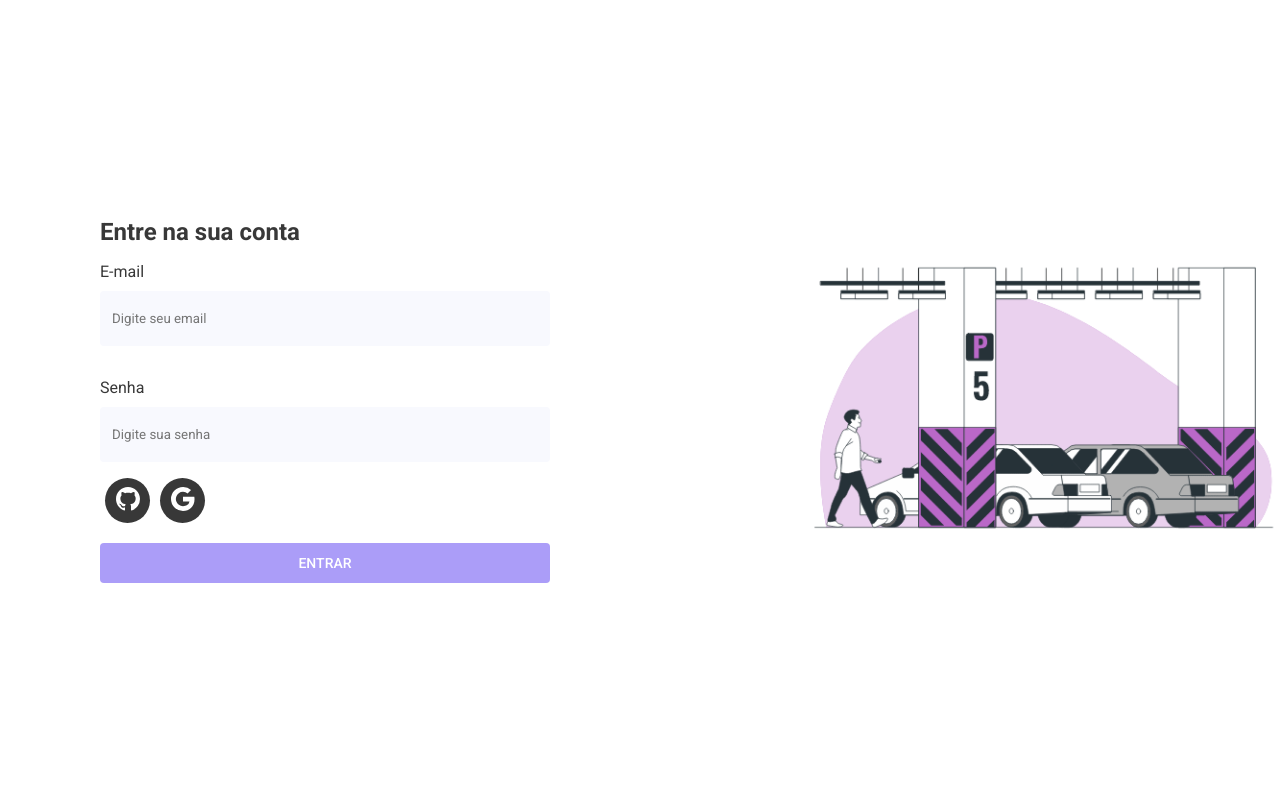
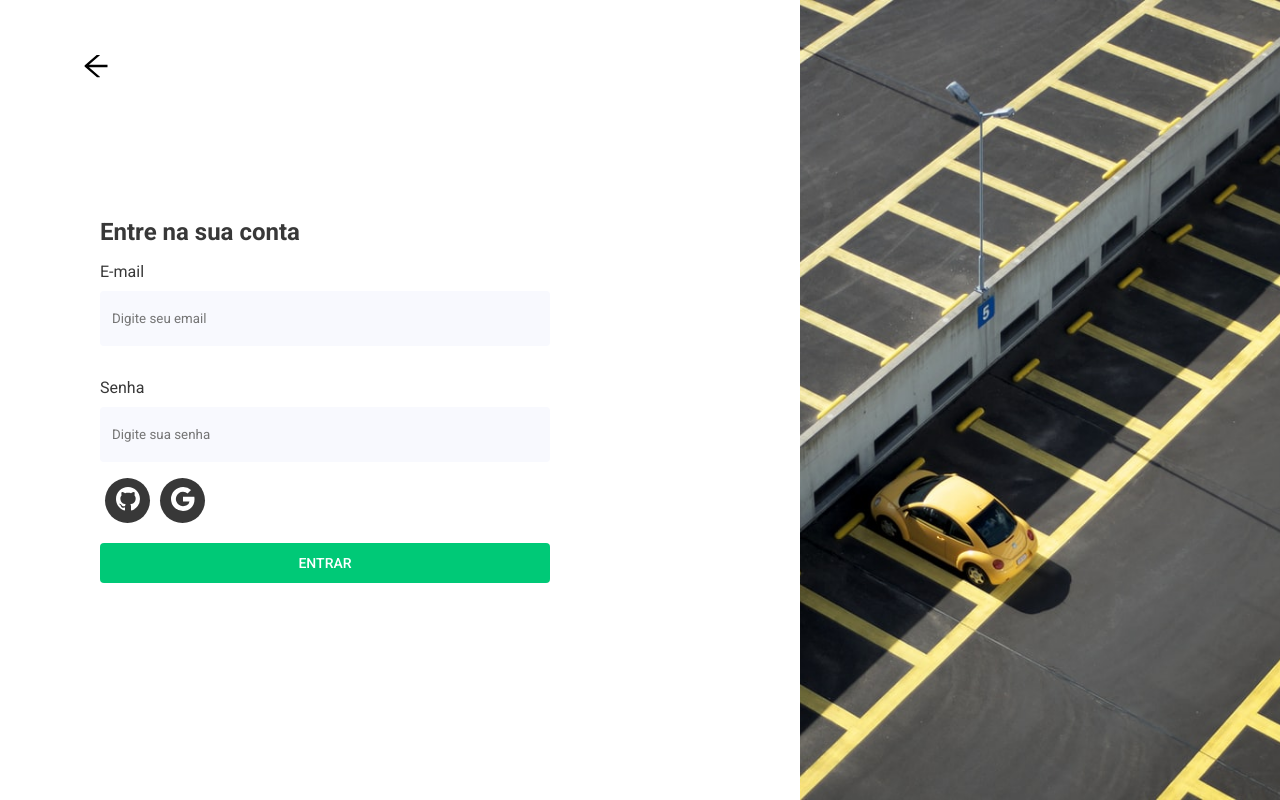
Before and after one commit to joaogabrielramos28/carPark, a Next.js app: page /auth/login in a window 1280 px wide. Built offline with nearby package versions, Linux system fonts and the light colour scheme.

Commit message:
fix: adjustment in login page

```diff
--- a/src/components/Input/styles.ts
+++ b/src/components/Input/styles.ts
@@ -25,7 +25,7 @@ export const Input = styled.input<IInputProps>`
   ${({ theme, isFocus }) =>
     isFocus &&
     css`
-      border: 2px solid ${theme.colors.primary};
+      border: 2px solid ${theme.colors.success_light};
     `}
 `;
 
--- a/src/pages/auth/login/index.tsx
+++ b/src/pages/auth/login/index.tsx
@@ -1,8 +1,9 @@
-import React, { FormEvent } from "react";
+import React from "react";
 import Image from "next/image";
 import InputForm from "../../../components/Input/Input";
 import {
   Container,
+  ArrowBack,
   FormContainer,
   ImageContainer,
   Form,
@@ -11,10 +12,10 @@ import {
   OauthSection,
   ButtonOAuth,
 } from "../../../styles/pages/login/styles";
-
 import { BsGithub, BsGoogle } from "react-icons/bs";
 import { useLoginContext } from "../../../contexts/Login";
-import { GithubAuthProvider } from "firebase/auth";
+import { AiOutlineArrowLeft } from "react-icons/ai";
+import Link from "next/link";
 const Login = () => {
   const {
     email,
@@ -25,7 +26,13 @@ const Login = () => {
   } = useLoginContext();
 
   return (
-    <Container>
+    <Container data-aos="fade-right">
+      <ArrowBack>
+        <Link href="/" passHref>
+          <AiOutlineArrowLeft size={32} />
+        </Link>
+      </ArrowBack>
+
       <FormContainer>
         <Form onSubmit={loginWithCredentials}>
           <Title>Entre na sua conta</Title>
@@ -51,14 +58,7 @@ const Login = () => {
           <Button type="submit">Entrar</Button>
         </Form>
       </FormContainer>
-      <ImageContainer>
-        <Image
-          src="/parking-login.gif"
-          width={650}
-          height={650}
-          alt="A woman opening your car in car park"
-        />
-      </ImageContainer>
+      <ImageContainer></ImageContainer>
     </Container>
   );
 };
--- a/src/styles/pages/login/styles.ts
+++ b/src/styles/pages/login/styles.ts
@@ -4,9 +4,24 @@ export const Container = styled.div`
   flex: 1;
   display: flex;
   width: 100%;
+  position: relative;
+`;
+
+export const ArrowBack = styled.div`
+  padding: 50px 80px;
+  position: absolute;
+  svg {
+    cursor: pointer;
+
+    &:hover {
+      opacity: 0.4;
+      transition: 0.7s;
+    }
+  }
 `;
 
 export const FormContainer = styled.div`
+  padding: 0 80px;
   max-width: 800px;
   width: 100%;
   height: 100vh;
@@ -31,7 +46,7 @@ export const Label = styled.label`
 
 export const Button = styled.button`
   max-width: 450px;
-  background-color: ${({ theme }) => theme.colors.primary};
+  background-color: ${({ theme }) => theme.colors.success};
 
   color: ${({ theme }) => theme.colors.shape};
 
@@ -80,4 +95,7 @@ export const ImageContainer = styled.div`
   display: flex;
   align-items: center;
   justify-content: center;
+  background: url("/login-bg.jpg") no-repeat bottom;
+  background-size: cover;
+  object-fit: cover;
 `;
--- a/src/styles/theme.ts
+++ b/src/styles/theme.ts
@@ -15,5 +15,6 @@ export default {
     light_gray: "#F8F9FE",
     secondary: "#f26600",
     success: "#00C977",
+    success_light: "rgba(0, 201, 119,0.5)",
   },
 };
```
Also changed, not shown: public/login-bg.jpg (added), public/parking-login.gif (deleted).
